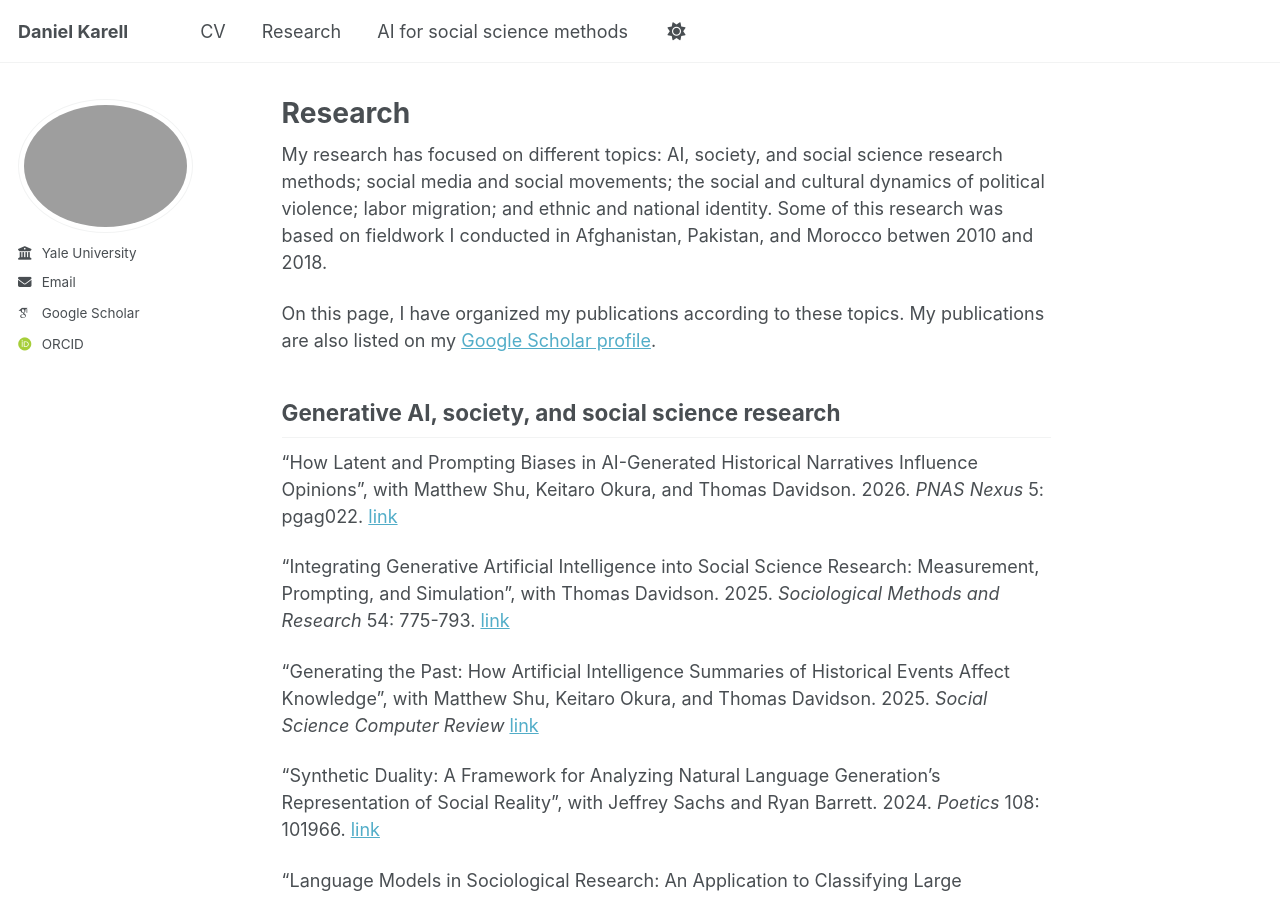
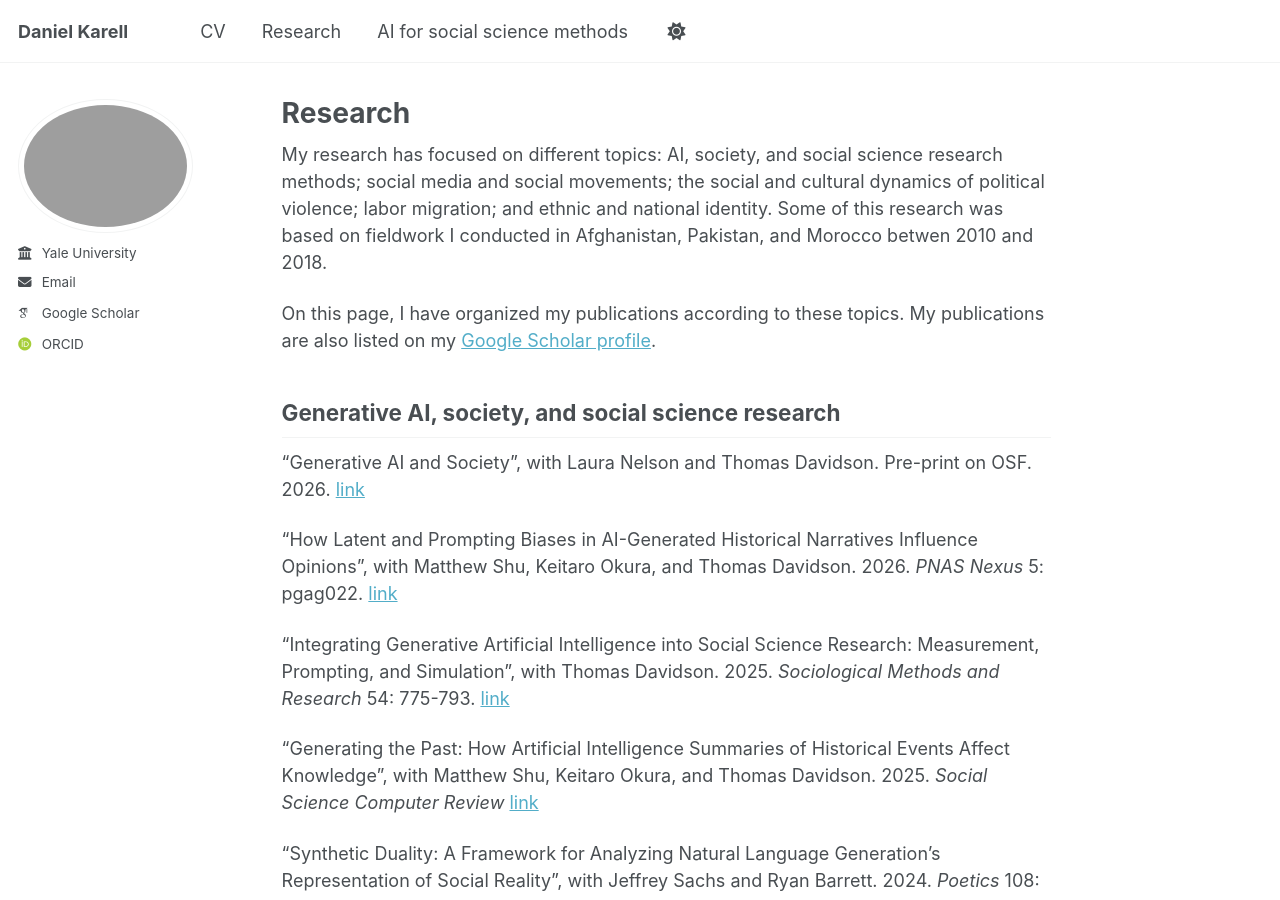
Before and after one commit to dkarell/dkarell.github.io, a Jekyll site: the page built from _pages/research.md, in a window 1280 px wide and 900 px high. Built offline with Jekyll 4.4.1, drawn with Linux system fonts in a browser that asks for light colours; some web fonts are replaced; a script that is not in the unit is left out.

Commit message:
Update research publications section with new entries

```diff
--- a/_pages/research.md
+++ b/_pages/research.md
@@ -9,6 +9,8 @@ My research has focused on different topics: AI, society, and social science res
 On this page, I have organized my publications according to these topics. My publications are also listed on my [Google Scholar profile](https://scholar.google.com/citations?hl=en&user=40Zff94AAAAJ).
 
 ## Generative AI, society, and social science research
+
+"Generative AI and Society", with Laura Nelson and Thomas Davidson. Pre-print on OSF. 2026. [link](https://osf.io/preprints/socarxiv/wb72h_v1)
 
 "How Latent and Prompting Biases in AI-Generated Historical Narratives Influence Opinions", with Matthew Shu, Keitaro Okura, and Thomas Davidson. 2026. *PNAS Nexus* 5: pgag022. [link](https://doi.org/10.1093/pnasnexus/pgag022)
 
```
